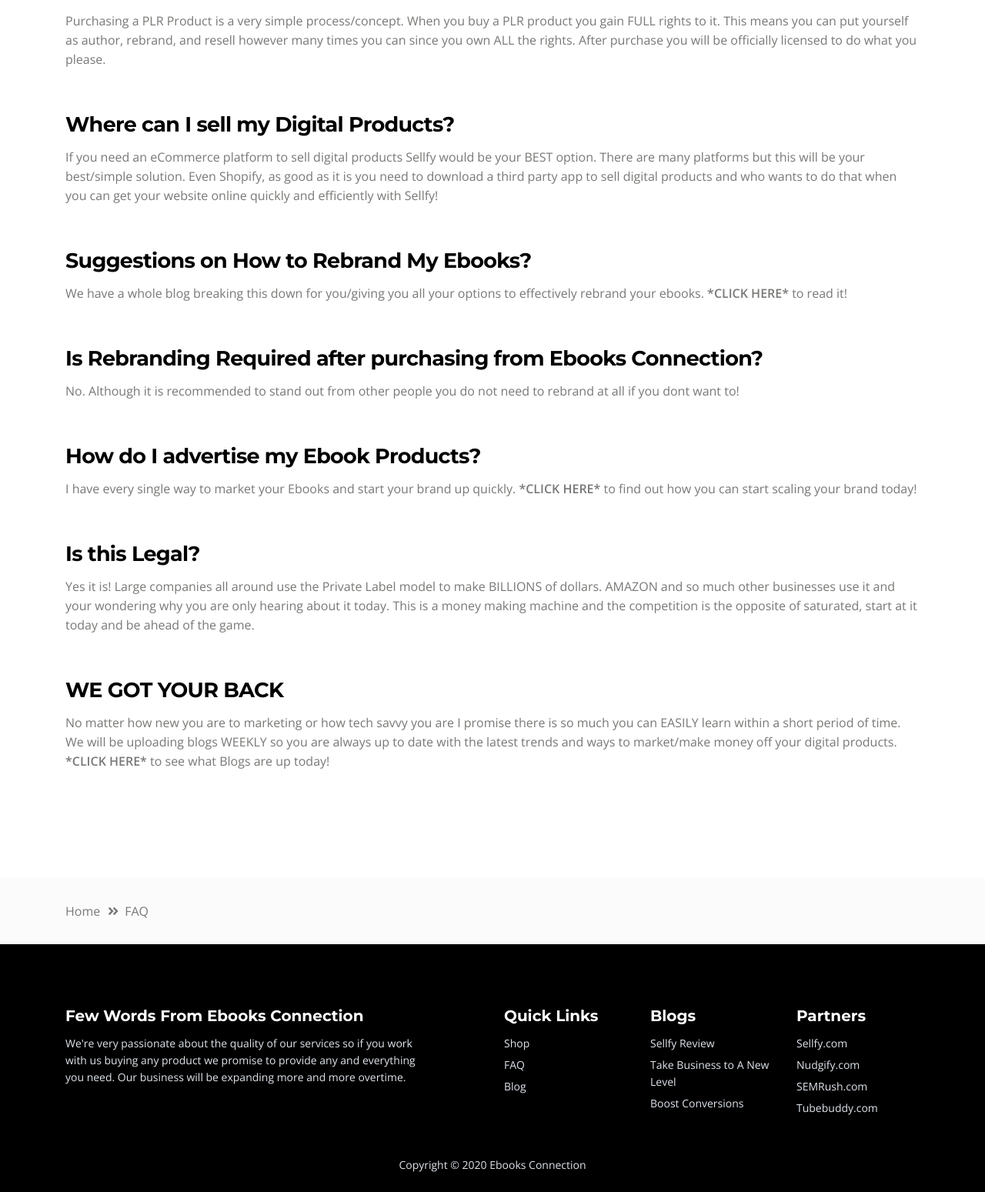
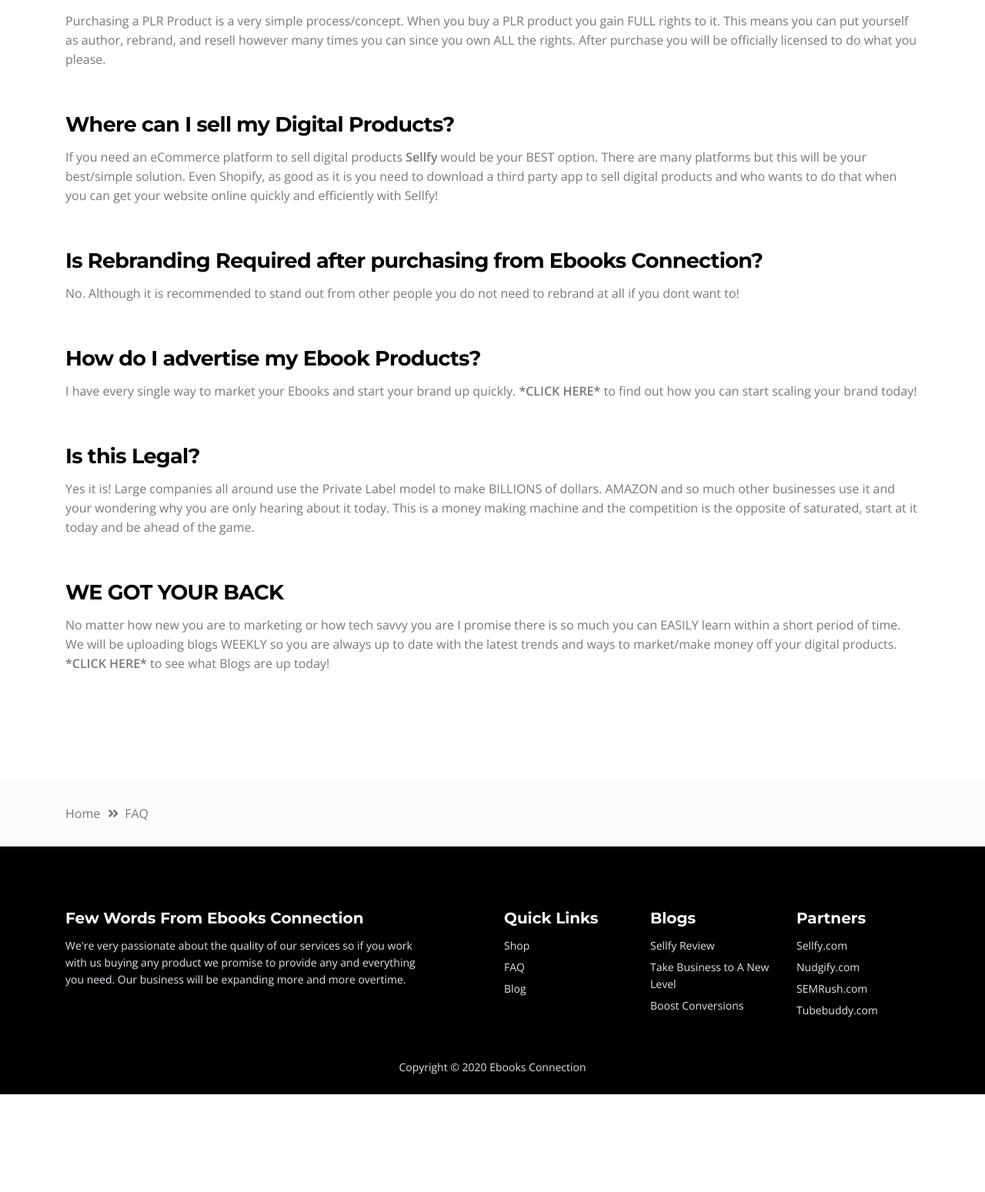
Before and after one commit to David1099/Ebook-Site, a Django app: page /FAQ.html in a window 1280 px wide. Shown: the part 676-2225 px from the top of the page at 77% size. After the commit the page ends 2098 px from the top, so only its background shows below. Run offline with Django 3.2, Linux system fonts and the light colour scheme; some libraries are stand-ins or nearby versions.

Commit message:
faq changes

```diff
--- a/website/templates/FAQ.html
+++ b/website/templates/FAQ.html
@@ -153,25 +153,25 @@
 
                     <div class="text-container">
                         <h3 class ="FAQHeadline">Where can I sell my Digital Products?</h3>
-                        <p>If you need an eCommerce platform to sell digital products Sellfy would be your BEST option.
+                        <a target = "_blank"href="https://sellfy.com/campaign/ebooksconnection/?gspk=ZGF2aWRtb3JhbGVzMTkxNA==&gsxid=V5D9uG0GHFgl&utm_medium=affiliate&utm_source=Sellfy+Affiliate+Program"><p>If you need an eCommerce platform to sell digital products <a class ="quick-link" target = "_blank" href="https://sellfy.com/campaign/ebooksconnection/?gspk=ZGF2aWRtb3JhbGVzMTkxNA==&gsxid=V5D9uG0GHFgl&utm_medium=affiliate&utm_source=Sellfy+Affiliate+Program">Sellfy</a> would be your BEST option.
                             There are many platforms but this will be your best/simple solution. Even Shopify, as good as it is
                             you need to download a third party app to sell digital products and who wants to do that when you can
                             get your website online quickly and efficiently with Sellfy!
-                        </p>
+                        </p></a>
                     </div> <!-- end of text container -->
-                    <div class="text-container">
+                    <!--<div class="text-container">
                         <h3 class ="FAQHeadline">Suggestions on How to Rebrand My Ebooks?</h3>
                         <p>We have a whole blog breaking this down for you/giving you all your options
                             to effectively rebrand your ebooks. <a class ="quick-link"target="_blank"href="">*CLICK HERE*</a> to read it!
                         </p>
-                    </div> <!-- end of text container -->
+                    </div> end of text container -->
                     <div class="text-container">
                         <h3 class ="FAQHeadline">Is Rebranding Required after purchasing from Ebooks Connection?</h3>
 					    <p>No. Although it is recommended to stand out from other people you do not need to rebrand at all if you dont want to!</p>
                     </div> <!-- end of text-container -->
                     <div class="text-container">
                         <h3 class ="FAQHeadline">How do I advertise my Ebook Products?</h3>
-					    <p>I have every single way to market your Ebooks and start your brand up quickly. <a class ="quick-link"target="_blank"href="https://infoebooksconnecti5.wixsite.com/website/post/how-to-spice-up-your-business-presentation">*CLICK HERE*</a>
+					    <p>I have every single way to market your Ebooks and start your brand up quickly. <a class ="quick-link"target="_blank"href="https://www.ebooks-connection.info/post/how-to-take-your-ebook-selling-to-a-whole-new-level">*CLICK HERE*</a>
                         to find out how you can start scaling your brand today! </p>
                     </div> <!-- end of text-container -->
                     <div class="text-container">
@@ -184,7 +184,7 @@
                     <div class="text-container">
                         <h3 class ="FAQHeadline">WE GOT YOUR BACK</h3>
 					    <p>No matter how new you are to marketing or how tech savvy you are I promise there is so much you can EASILY learn within a short period of time. We will be uploading blogs WEEKLY so
-                            you are always up to date with the latest trends and ways to market/make money off your digital products. <a class ="quick-link" target="_blank" href="">*CLICK HERE*</a> to see what Blogs
+                            you are always up to date with the latest trends and ways to market/make money off your digital products. <a class ="quick-link" target="_blank" href="https://www.ebooks-connection.info">*CLICK HERE*</a> to see what Blogs
                             are up today!
                         </p>
                     </div> <!-- end of text-container -->
@@ -244,13 +244,13 @@
                     <h4>Blogs</h4>
                     <ul class="list-unstyled li-space-lg">
                         <li>
-                            <a target= "_blank"class="white" href="https://infoebooksconnecti5.wixsite.com/website/post/team-work-10-tools-to-ensure-successful-collaborations">Sellfy Review</a>
+                            <a target= "_blank"class="white" href="https://www.ebooks-connection.info/post/sellfyreviewisitbetterthansquarespace">Sellfy Review</a>
                         </li>
                         <li>
-                           <a target= "_blank"class="white" href="https://infoebooksconnecti5.wixsite.com/website/post/how-to-spice-up-your-business-presentation">Take Business to A New Level</a>
+                           <a target= "_blank"class="white" href="https://www.ebooks-connection.info/post/how-to-take-your-ebook-selling-to-a-whole-new-level">Take Business to A New Level</a>
                         </li>
                         <li class="media">
-                            <a target= "_blank"class="white" href="https://infoebooksconnecti5.wixsite.com/website/post/7-business-strategy-tips-from-successful-entrepreneurs">Boost Conversions</a>
+                            <a target= "_blank"class="white" href="https://www.ebooks-connection.info/post/boost-your-conversions-turn-your-visitors-to-buyers">Boost Conversions</a>
                         </li>
                     </ul>
                 </div> <!-- end of text-container -->
```
